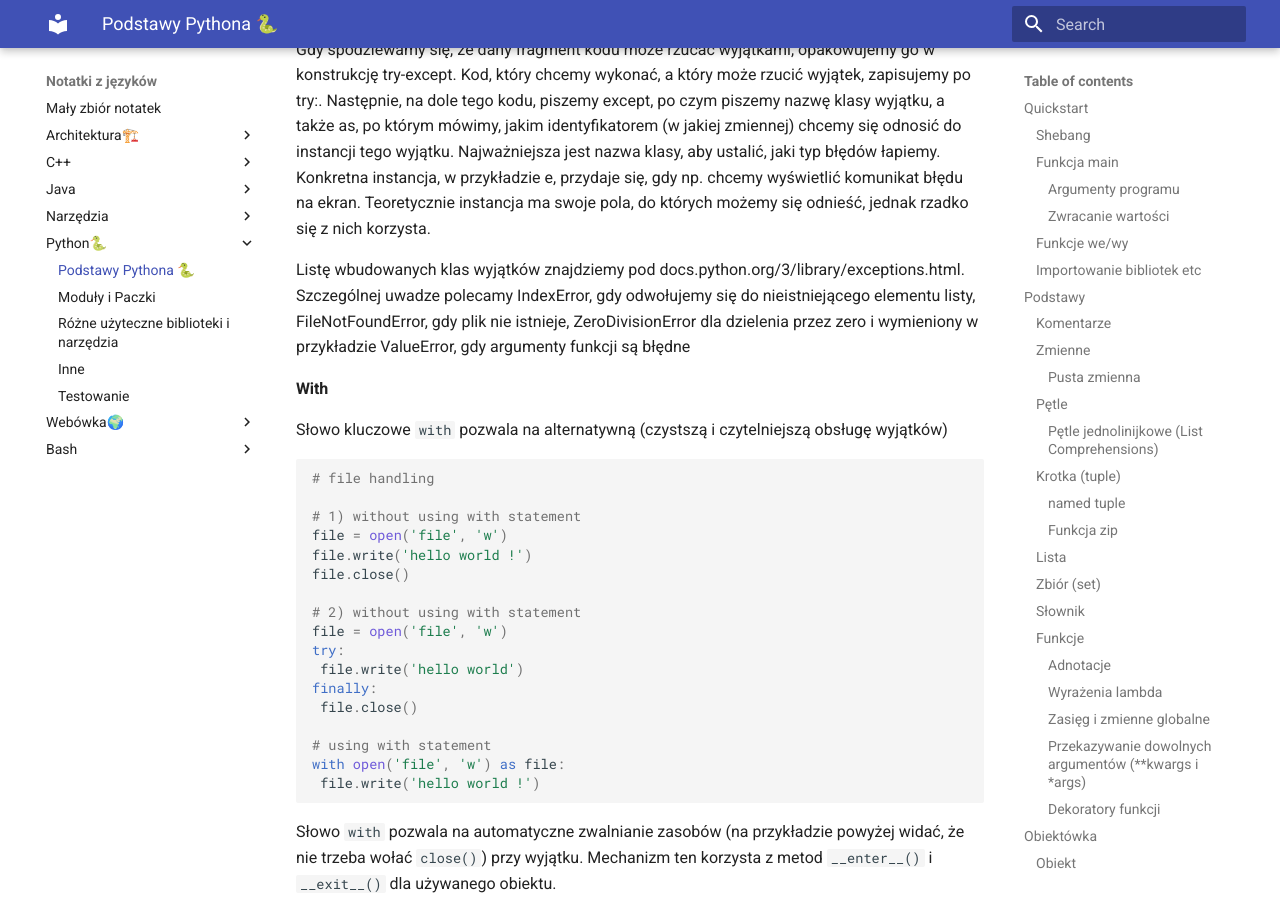
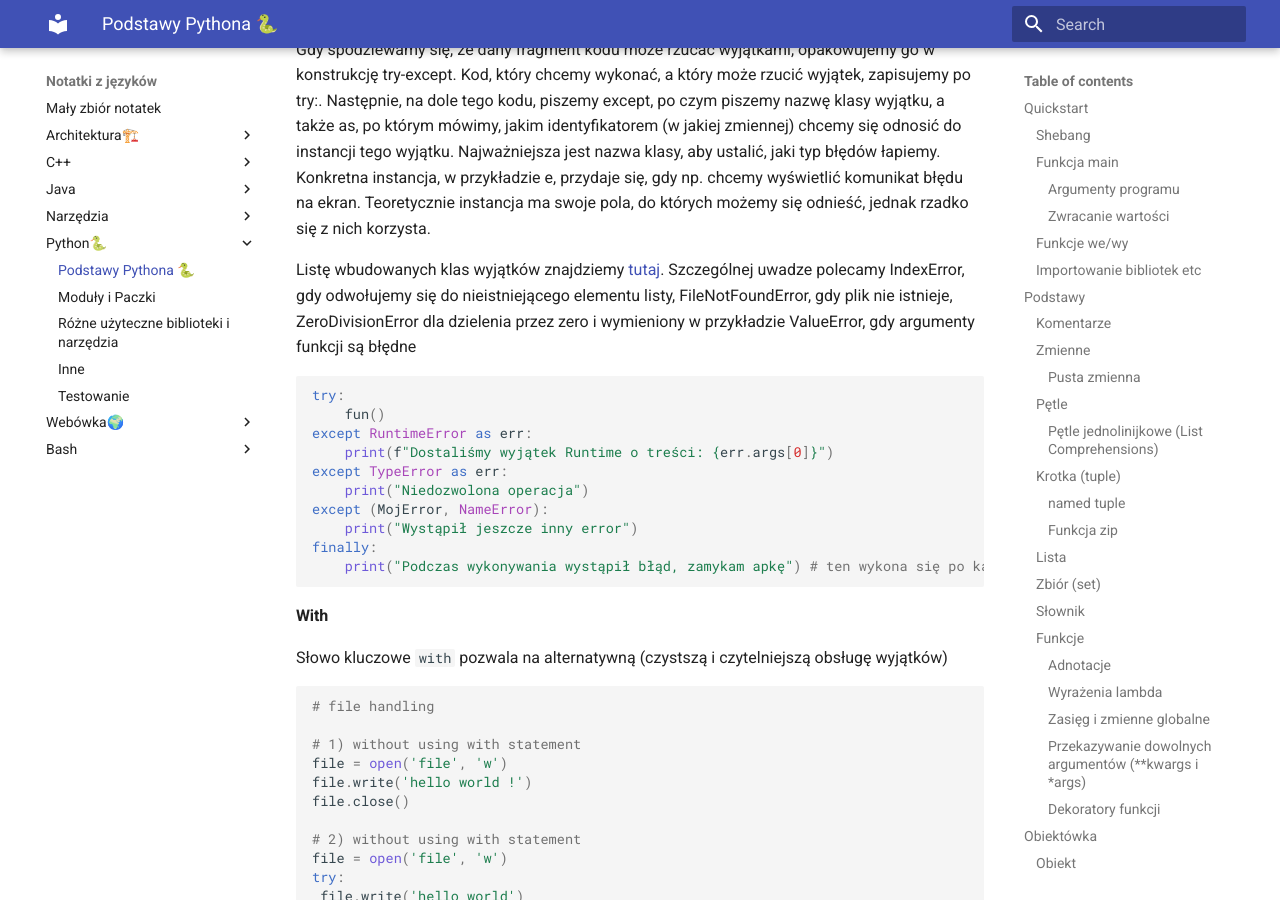
Before and after one commit to pktiuk/notatki_z_jezykow, an MkDocs documentation site: the page built from docs/Python🐍/1_ogolne_notatki.md, in a window 1280 px wide and 900 px high, scrolled down 19651 px. Built offline with MkDocs 1.6.1 and Material for MkDocs 9.7.7, drawn with Linux system fonts in a browser that asks for light colours.

Commit message:
Więcej o wyjątkach

````diff
--- a/docs/Python🐍/1_ogolne_notatki.md
+++ b/docs/Python🐍/1_ogolne_notatki.md
@@ -941,7 +941,20 @@ finally:
 
 Gdy spodziewamy się, że dany fragment kodu może rzucać wyjątkami, opakowujemy go w konstrukcję try-except. Kod, który chcemy wykonać, a który może rzucić wyjątek, zapisujemy po try:. Następnie, na dole tego kodu, piszemy except, po czym piszemy nazwę klasy wyjątku, a także as, po którym mówimy, jakim identyfikatorem (w jakiej zmiennej) chcemy się odnosić do instancji tego wyjątku. Najważniejsza jest nazwa klasy, aby ustalić, jaki typ błędów łapiemy. Konkretna instancja, w przykładzie e, przydaje się, gdy np. chcemy wyświetlić komunikat błędu na ekran. Teoretycznie instancja ma swoje pola, do których możemy się odnieść, jednak rzadko się z nich korzysta.
 
-Listę wbudowanych klas wyjątków znajdziemy pod docs.python.org/3/library/exceptions.html. Szczególnej uwadze polecamy IndexError, gdy odwołujemy się do nieistniejącego elementu listy, FileNotFoundError, gdy plik nie istnieje, ZeroDivisionError dla dzielenia przez zero i wymieniony w przykładzie ValueError, gdy argumenty funkcji są błędne
+Listę wbudowanych klas wyjątków znajdziemy [tutaj](docs.python.org/3/library/exceptions.html). Szczególnej uwadze polecamy IndexError, gdy odwołujemy się do nieistniejącego elementu listy, FileNotFoundError, gdy plik nie istnieje, ZeroDivisionError dla dzielenia przez zero i wymieniony w przykładzie ValueError, gdy argumenty funkcji są błędne
+
+```python
+try:
+    fun()
+except RuntimeError as err:
+    print(f"Dostaliśmy wyjątek Runtime o treści: {err.args[0]}")
+except TypeError as err:
+    print("Niedozwolona operacja")
+except (MojError, NameError):
+    print("Wystąpił jeszcze inny error")
+finally:
+    print("Podczas wykonywania wystąpił błąd, zamykam apkę") # ten wykona się po każdym z wyjątków
+```
 
 #### With
 
````
